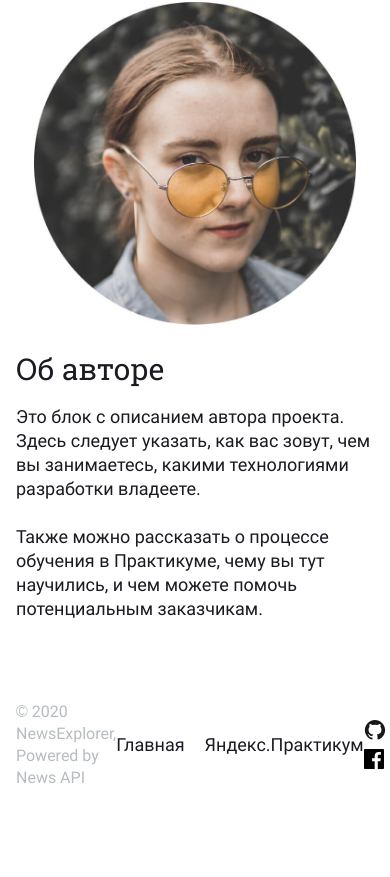
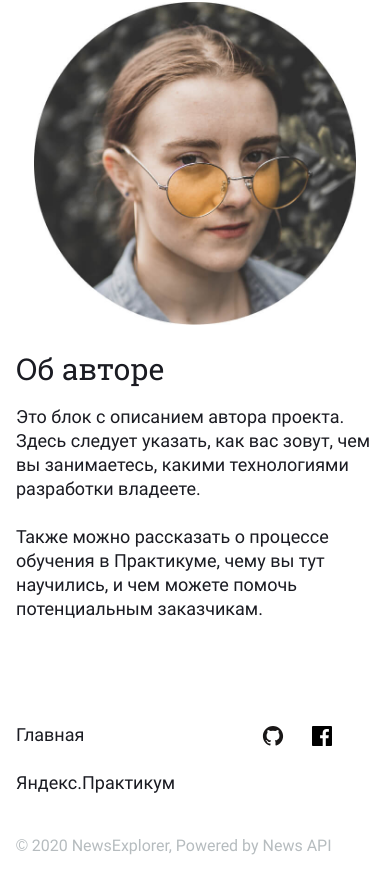
Before and after one commit to Vooooodoo/news-explorer-frontend, a React (Create React App) app: page / in a window 390 px wide. Shown: the part 566-1443 px from the top of the page. Before the commit the page ends 1355 px from the top, so only its background shows below. Built offline with nearby package versions, Linux system fonts and the light colour scheme.

Commit message:
feat: сверстать footer

```diff
--- a/src/components/Footer/Footer.css
+++ b/src/components/Footer/Footer.css
@@ -61,3 +61,44 @@
     margin-right: 20px;
   }
 }
+
+@media all and (max-width: 767px) {
+  .footer {
+    flex-direction: column;
+    align-items: flex-start;
+    min-height: 176px;
+    padding: 10px 0 20px;
+    box-sizing: border-box;
+  }
+
+  .footer__copyright {
+    order: 1;
+  }
+
+  .footer__navigation {
+    flex-basis: auto;
+    width: 316px;
+    align-items: flex-start;
+  }
+
+  .footer__link {
+    display: block;
+    line-height: 48px;
+  }
+
+  .footer__link:first-child {
+    margin-right: 0;
+  }
+
+  .footer__logo-link:first-child {
+    margin-right: 28px;
+  }
+
+  .footer__logo_type_github {
+    margin-top: 14px;
+  }
+
+  .footer__logo_type_facebook {
+    margin-top: 15px;
+  }
+}
```
